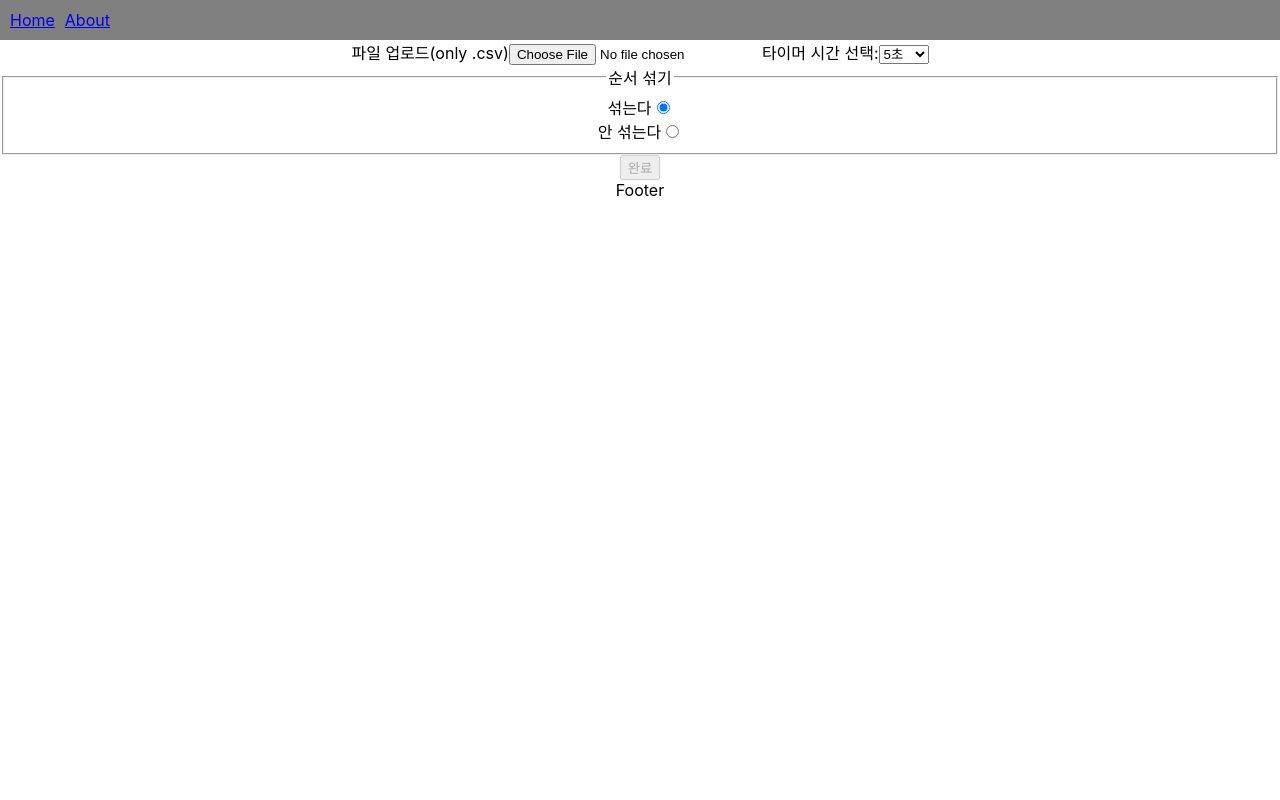
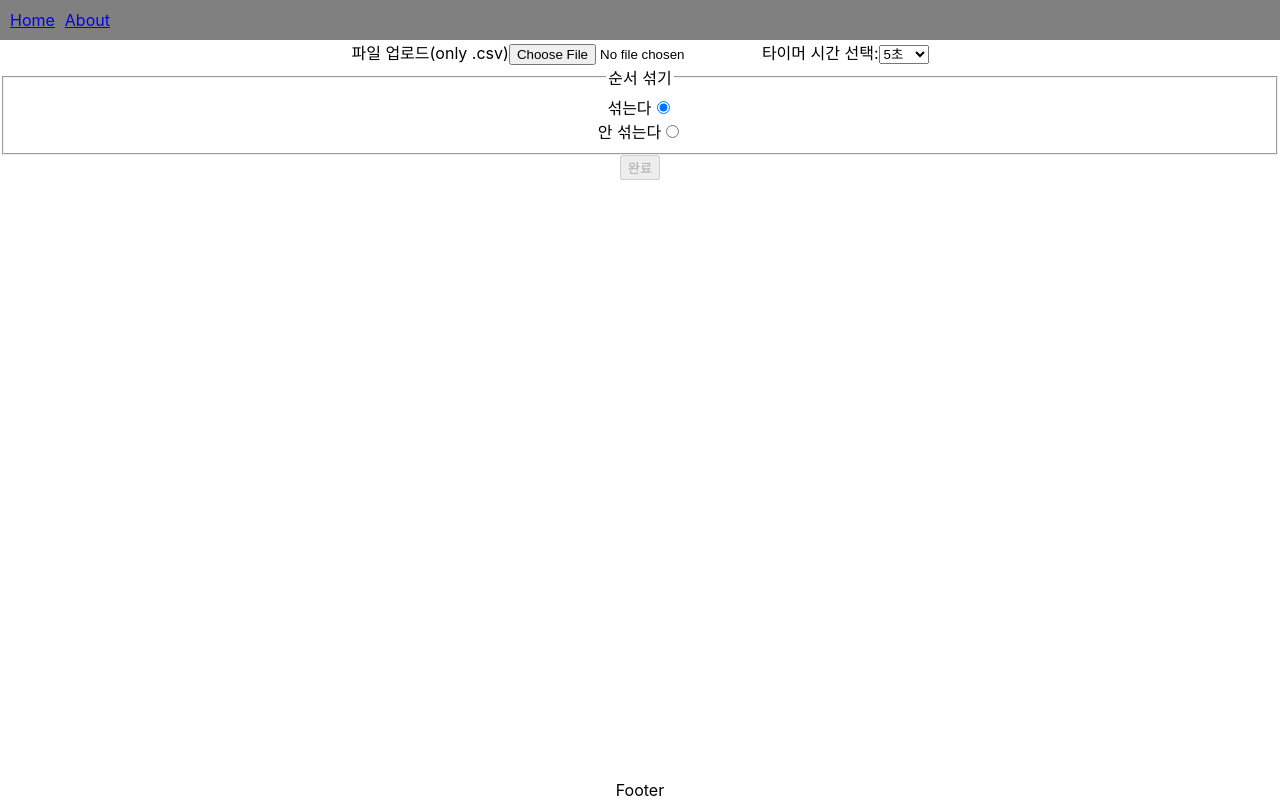
Before and after one commit to parkjisu6239/image_quiz, a React (Create React App) app: page / in a window 1280 px wide. Built offline with nearby package versions, Linux system fonts and the light colour scheme.

Commit message:
main size fix

```diff
--- a/src/App.tsx
+++ b/src/App.tsx
@@ -1,15 +1,32 @@
 import React from "react";
 import { Outlet } from "react-router-dom";
-
+import { css } from "@emotion/css";
 import Header from "src/components/organisms/Header";
-
 import "./App.css";
 
+const mainCss = (FixedHeight: number) => css`
+  height: 100%;
+  min-height: calc(100vh - ${FixedHeight}px);
+`;
+
 function App() {
+  const [fixedHeight, setFixedHeight] = React.useState(0);
+
+  React.useEffect(() => {
+    const header = document.querySelector("header");
+    const footer = document.querySelector("footer");
+    const headerHeight = header ? header.clientHeight : 0;
+    const footerHeight = footer ? footer.clientHeight : 0;
+
+    setFixedHeight(headerHeight + footerHeight);
+  }, []);
+
   return (
     <div className="App">
       <Header />
-      <Outlet />
+      <main className={mainCss(fixedHeight)}>
+        <Outlet />
+      </main>
       <footer>Footer</footer>
     </div>
   );
```
